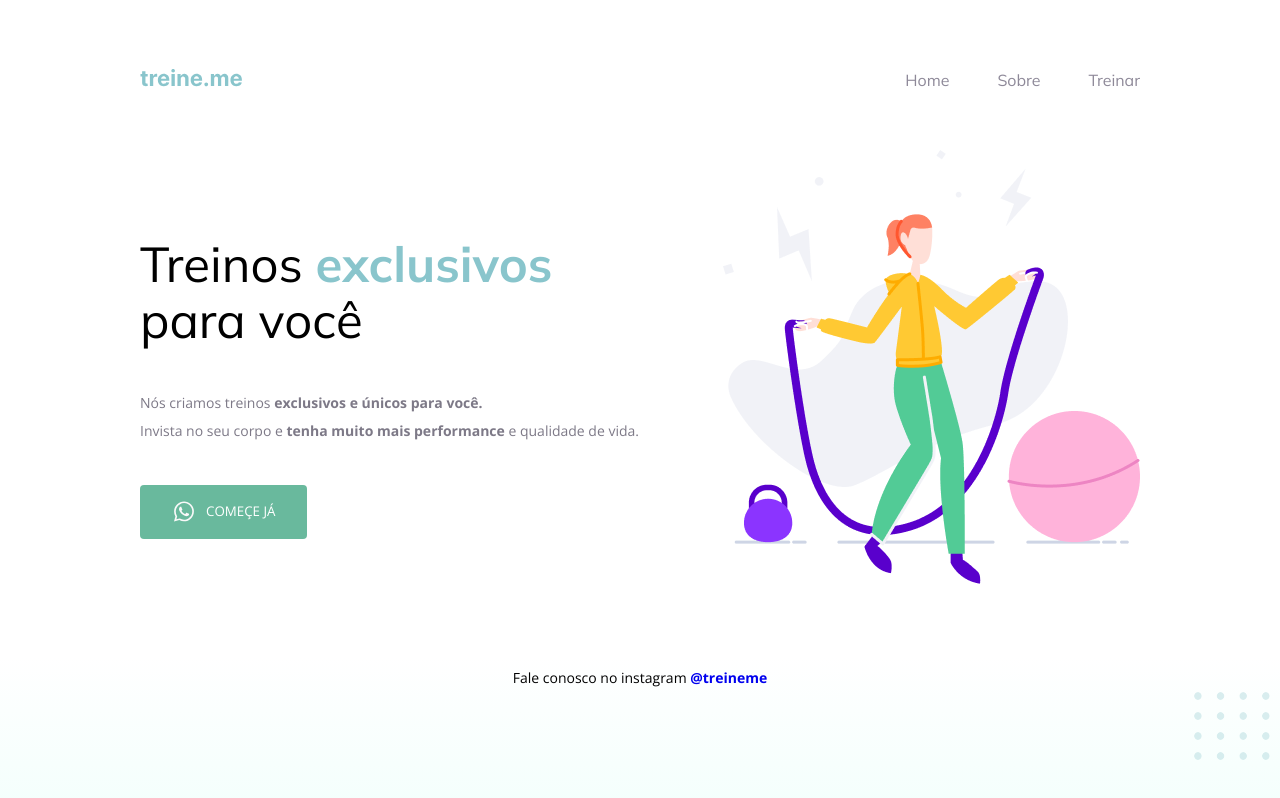
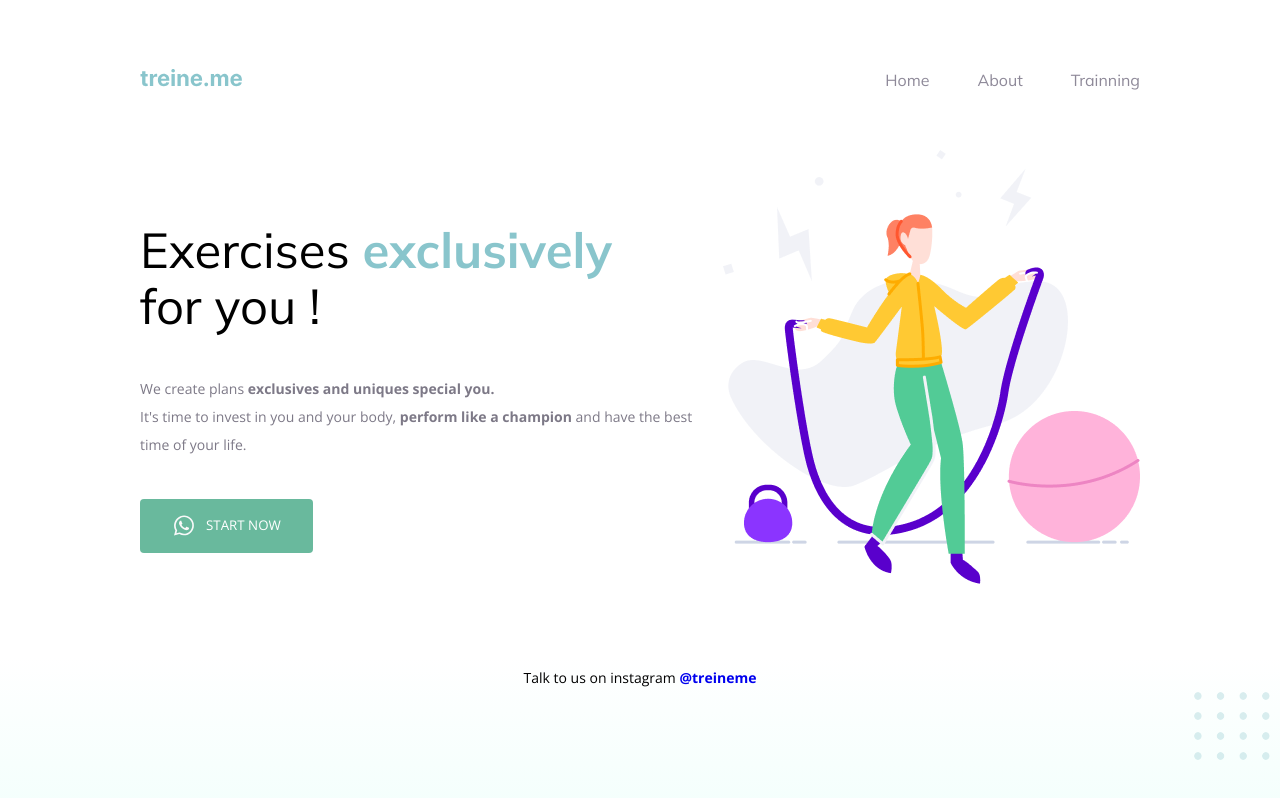
Before and after one commit to samuuhzica/Projeto2explorer, a plain HTML site: page index.html in a window 1280 px wide. Drawn offline with nearby package versions, Linux system fonts and the light colour scheme.

Commit message:
Update index.html
Change from Portuguese to English.

```diff
--- a/index.html
+++ b/index.html
@@ -6,7 +6,7 @@
 
     <meta charset="UTF-8" />
     <meta name="viewport" content="width=device-width, initial-scale=1.0" />
-    <title>Treine me</title>
+    <title>Treine-me</title>
 
     <link
       href="https://fonts.googleapis.com/css2?family=Mulish:wght@400;700&family=Open+Sans:wght@400;700&display=swap"
@@ -22,32 +22,32 @@
         </a>
         <ul>
           <li><a href="#">Home</a></li>
-          <li><a href="#">Sobre</a></li>
-          <li><a href="#">Treinar</a></li>
+          <li><a href="#">About</a></li>
+          <li><a href="#">Trainning</a></li>
         </ul>
       </nav>
       <main>
         <section>
           <h1>
-            Treinos <span>exclusivos</span> <br />
-            para você
+            Exercises <span>exclusively</span> <br />
+            for you !
           </h1>
           <p>
-            Nós criamos treinos
-            <strong>exclusivos e únicos para você.</strong> <br />
-            Invista no seu corpo e
-            <strong>tenha muito mais performance</strong> e qualidade de vida.
+            We create plans
+            <strong>exclusives and uniques special you.</strong> <br />
+            It's time to invest in you and your body,
+            <strong>perform like a champion</strong> and have the best<br/> time of your life.
           </p>
           <button>
             <img src="images/whats.svg" alt="logo whatsapp" />
-            Começe já
+            Start now
           </button>
         </section>
 
         <img src="images/img.png" alt="mulher pulando corda" />
       </main>
       <footer>
-        Fale conosco no instagram
+        Talk to us on instagram
         <a href="https://instagram.com/treineme" target="_blank">@treineme</a>
       </footer>
     </div>
```
